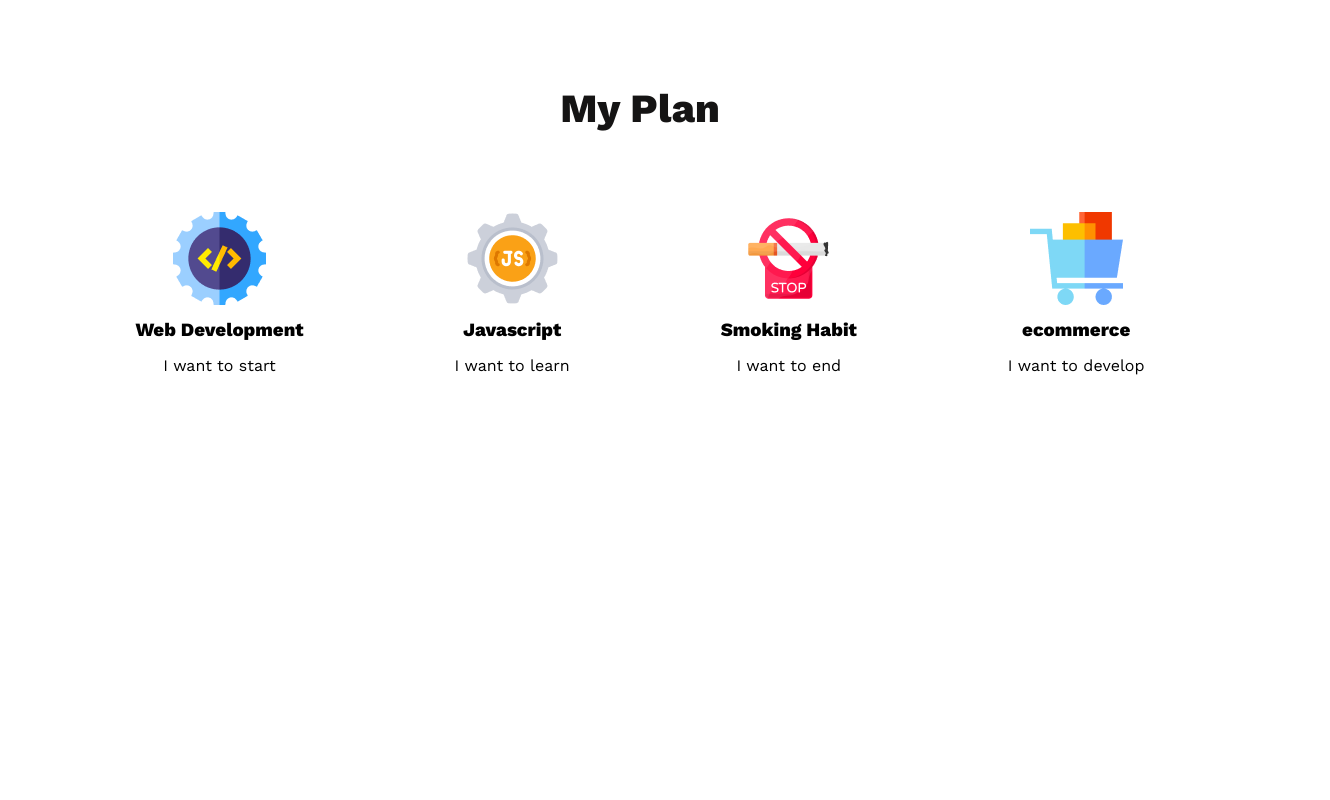
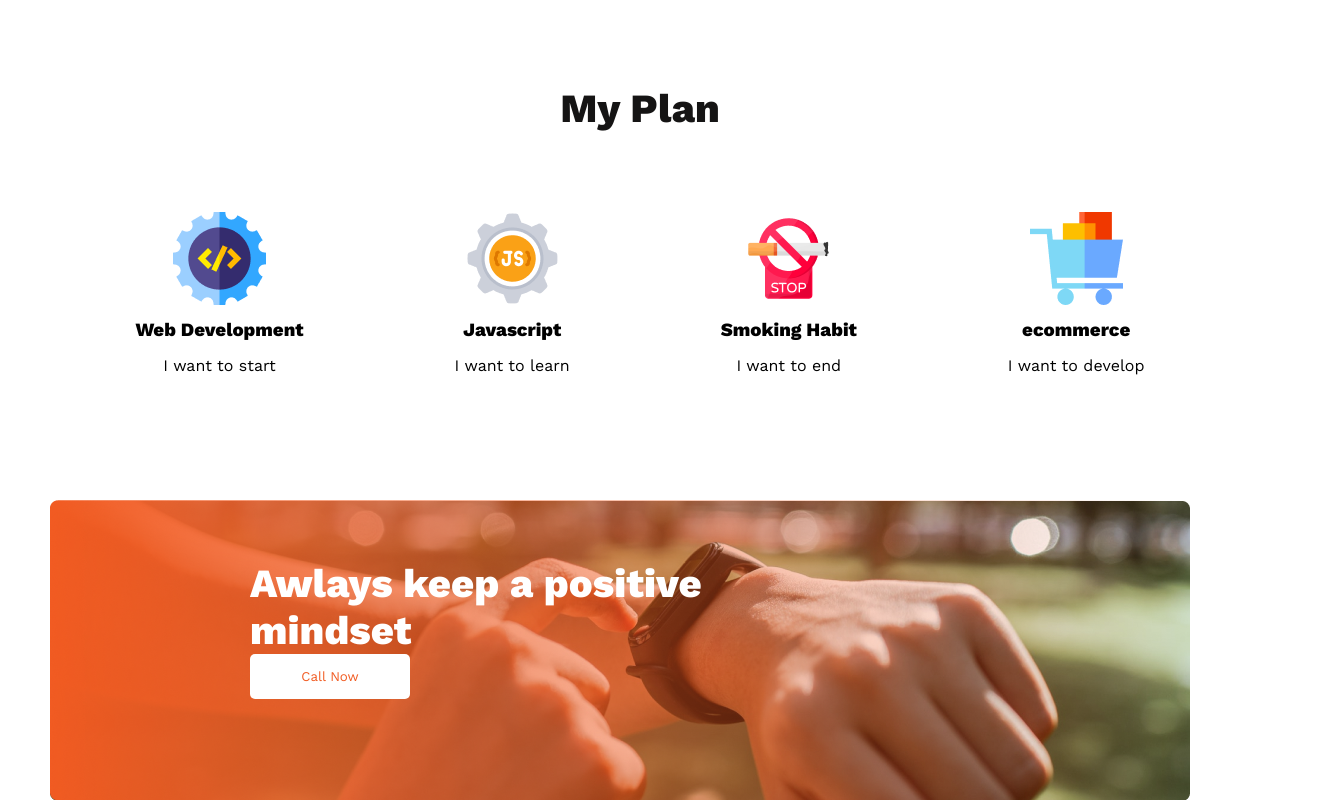
Before and after one commit to alamshuvo/new-year-new-me, a plain HTML site: page index.html in a window 1280 px wide. Shown: the part 1553-2353 px from the top of the page, 1330 px wide, since content can reach past the window. Before the commit the page ends 2053 px from the top, so only its background shows below. Drawn offline with nearby package versions, Linux system fonts and the light colour scheme.

Commit message:
mindset section

```diff
--- a/index.html
+++ b/index.html
@@ -58,6 +58,12 @@
                 </div>
             </div>
         </section>
+        <section class="mindset">
+            <div class="mind-set-text">
+                <h1 class="mind-set-title">Awlays keep a positive mindset</h1>
+                <button class="btn">Call Now</button>
+            </div>
+        </section>
 
     </main>
     <footer>
--- a/styles/style.css
+++ b/styles/style.css
@@ -103,3 +103,28 @@ margin-bottom: 24px;
     margin-top: 5px;
     padding: 5px;
 }
+/* mindset section */
+.btn{
+    border-radius: 5px;
+    width: 160px;
+    padding: 15px;
+    background-color:#fff ;
+    color: #F15B22;
+    border: 0;
+}
+.mindset{
+    background-image: url('../images/gradient2.png'),url('../images/watch.png');
+    background-repeat: no-repeat;
+    width: 100%;
+    height: 300px;
+    margin-left: 50px;
+    padding: 60px 620px 150px 200px ;
+}
+.mind-set-title{
+    width: 460px;
+    color: #fff;
+    font-size: 40px;
+    font-weight: 700;
+
+
+}
```
